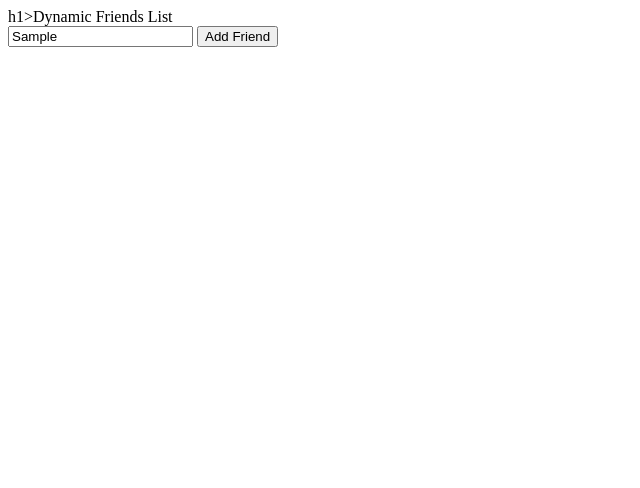
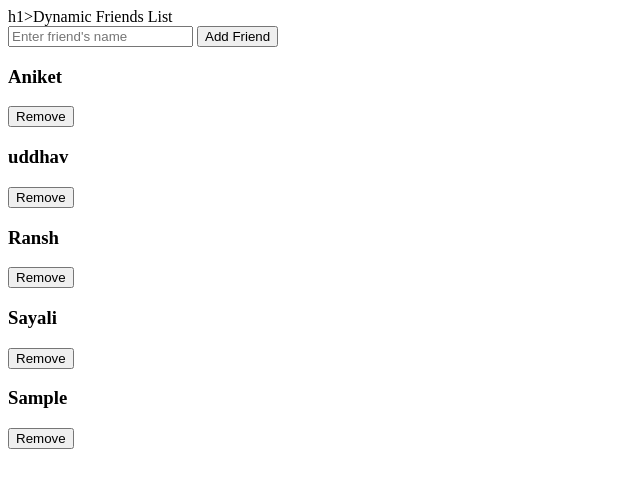
Before and after one commit to AsmitaAdke/dynamiccard, a plain HTML site: page index.html in a window 1280 px wide. Both pictures are taken after typing "Sample" into the empty fields and a click on the button "Add Friend". Shown: the whole page, without its empty margins (0-640 px from the left). Drawn offline with Linux system fonts and the light colour scheme.

Commit message:
script is added

```diff
--- a/index.html
+++ b/index.html
@@ -13,5 +13,50 @@
     <button onclick="addFriend()">Add Friend</button>
   </div>
     <div class="cards" id="cardsBox"></div>
+
+
+  <script>
+    let friends = ["Aniket", "uddhav", "Ransh", "Sayali"];
+
+    function renderCards() {
+      const box = document.getElementById("cardsBox");
+      box.innerHTML = "";
+
+      friends.forEach((name, index) => {
+        const div = document.createElement("div");
+        div.className = "card";
+
+        const heading = document.createElement("h3");
+        heading.textContent = name;
+
+        const removeBtn = document.createElement("button");
+        removeBtn.textContent = "Remove";
+        removeBtn.className = "remove-btn";
+
+        removeBtn.onclick = function() {
+          friends.splice(index, 1);
+          renderCards();
+        };
+
+        div.appendChild(heading);
+        div.appendChild(removeBtn);
+        box.appendChild(div);
+      });
+    }
+
+    function addFriend() {
+      const input = document.getElementById("friendInput");
+      const newName = input.value.trim();
+
+      if (newName) {
+        friends.push(newName);
+        renderCards();
+        input.value = "";
+      }
+    }
+
+    renderCards();
+  </script>
+
 </body>
 </html>
```
